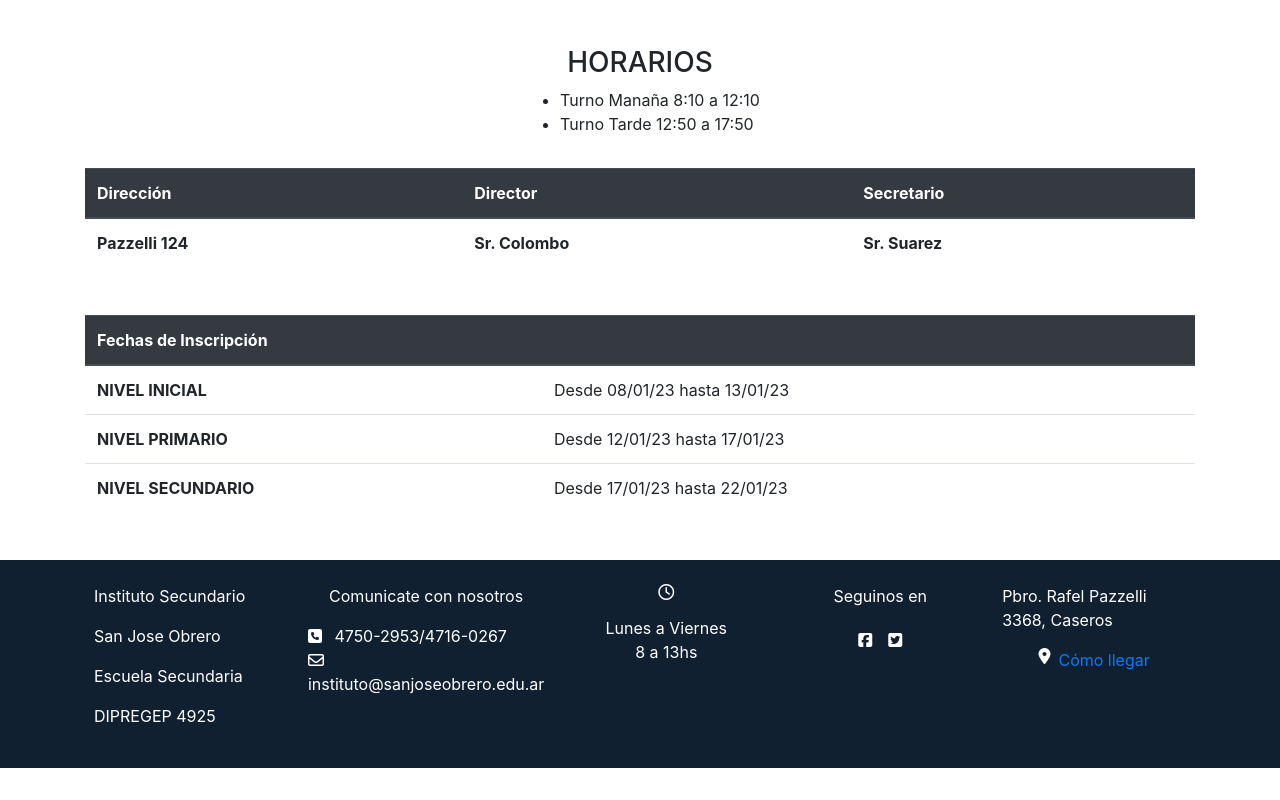
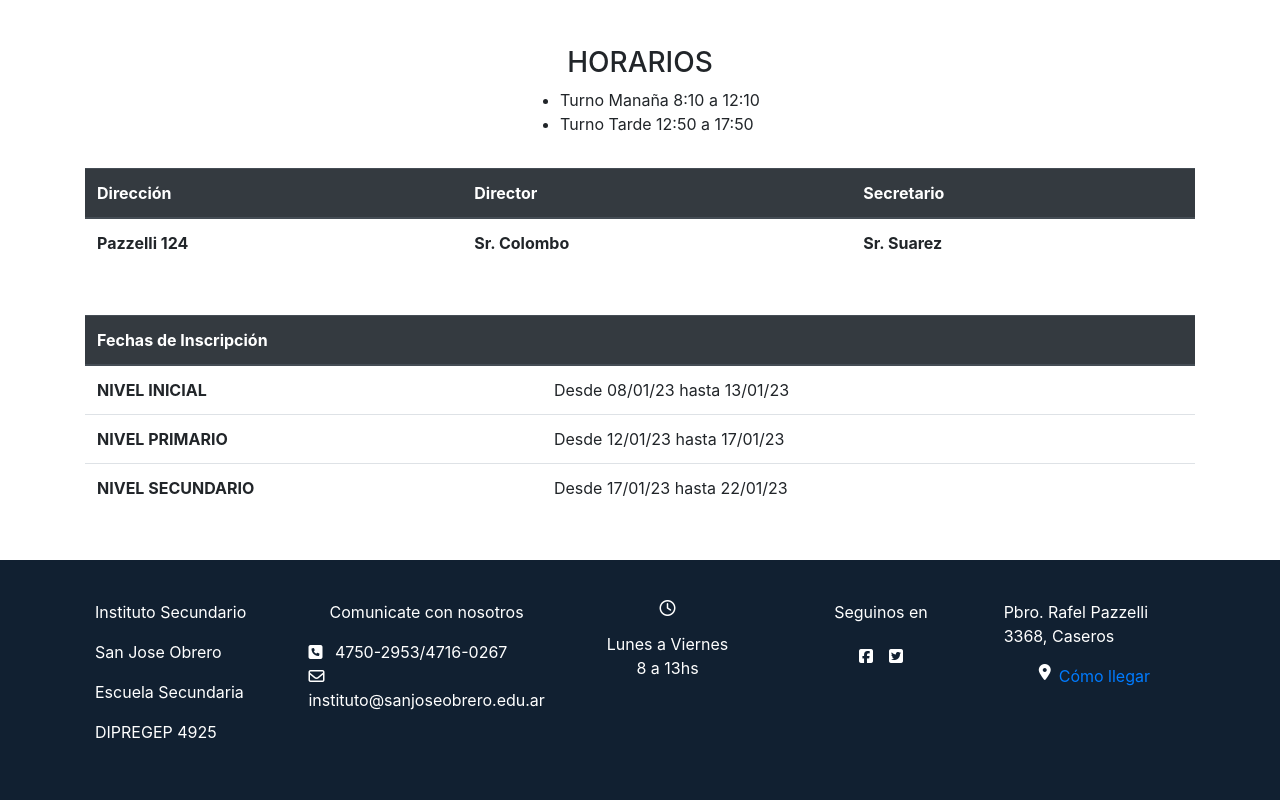
Before and after one commit to agusreyb/bootstrap_completo, a plain HTML site: page pages/educacion.html in a window 1280 px wide. Shown: the part 1960-2760 px from the top of the page. Before the commit the page ends 2728 px from the top, so only its background shows below. Drawn offline with Linux system fonts and the light colour scheme.

Commit message:
Modifico footer le agrego padding en todas las pginas

```diff
--- a/assets/css/estilos.css
+++ b/assets/css/estilos.css
@@ -108,3 +108,7 @@ h2 {
 .img {
     align-items: center;
 }
+
+#miFooter{
+    flex-direction: column;
+}
--- a/pages/educacion.html
+++ b/pages/educacion.html
@@ -235,16 +235,17 @@
 
 
 
+
     <footer id="miFooter">
         <section class="container justify-content-center align-items-center p-4 mt-5">
-            <div class="row">
-                <div class="col">
+            <div class="row ">
+                <div class="col p-3 justify-content-center">
                     <p class="font_pie">Instituto Secundario</p>
                     <p class="font_pie">San Jose Obrero</p>
                     <p class="font_pie2">Escuela Secundaria</p>
                     <p class="font_pie2">DIPREGEP 4925</p>
                 </div>
-                <div class="col order-12">
+                <div class="col order-12 p-3">
                     <p class="d-flex justify-content-center">Pbro. Rafel Pazzelli 3368, Caseros</p>
                     <div class="d-flex justify-content-center">
                         <i class="fa-solid fa-location-dot mr-2 "></i>
@@ -254,7 +255,7 @@
                         !1d-58.5759586!2d-34.6133208"> Cómo llegar</a>
                     </div>
                 </div>
-                <div class="col order-1">
+                <div class="col order-1 p-3">
                     <p class="d-flex justify-content-center">Seguinos en</p>
                     <div class="d-flex justify-content-center">
                         <i class="fa-brands fa-facebook-square m-2"></i>
@@ -262,12 +263,12 @@
                     </div>
 
                 </div>
-                <div class="col ">
+                <div class="col p-3">
                     <p class="d-flex justify-content-center">Comunicate con nosotros</p>
                     <i class="fa-solid fa-square-phone mr-2"></i><span> 4750-2953/4716-0267</span><br>
                     <i class="fa-regular fa-envelope mr-2"></i><span> instituto@sanjoseobrero.edu.ar</span>
                 </div>
-                <div class="col ">
+                <div class="col p-3">
                     <i class="fa-regular fa-clock d-flex justify-content-center mb-3"></i>
                     <span class="telefono_dia d-flex justify-content-center">Lunes a Viernes</span>
                     <span class="mail_hora d-flex justify-content-center">8 a 13hs</span>
```
Also changed, not shown: index.html (+7 -7 lines), pages/comunidad.html (+7 -6 lines), pages/contacto.html (+7 -6 lines), pages/institucional.html (+7 -6 lines).
